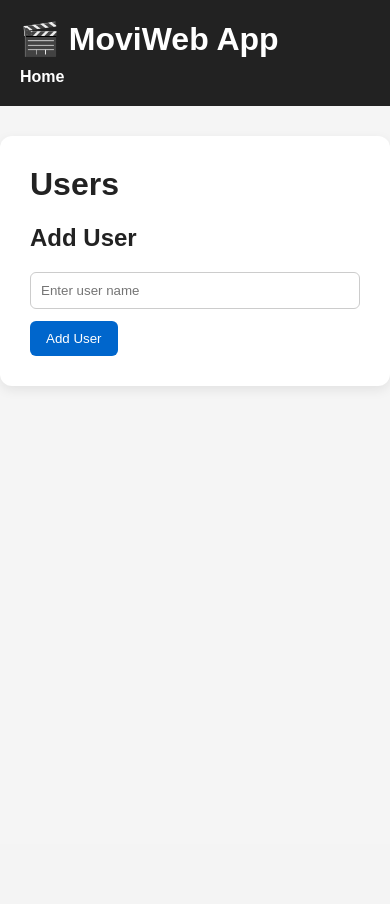
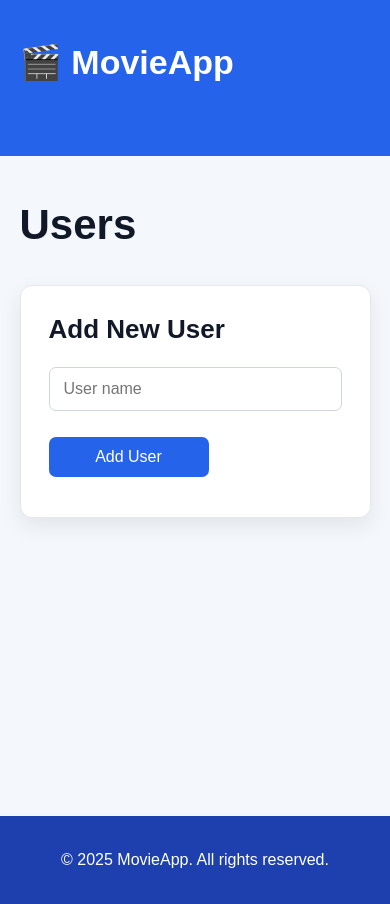
Before and after one commit to markus-niessen/Movie_projekt_flask_plus_sqlalchemy_new, a Flask app: page / in a window 390 px wide. Before the commit the page ends 387 px from the top, so only its background shows below. Run offline with Flask 3, Linux system fonts and the light colour scheme.

Commit message:
Redesign MovieApp interface with improved layout and user experience
- Redesign home page with modern card-based layout
- Improve movies page with responsive movie cards
- Display selected user's name on the movies page
- Add update and delete controls for each movie
- Improve add user and add movie forms
- Refactor templates for cleaner structure
- Enhance styling with responsive CSS
- Improve buttons, spacing and typography
- Add footer and consistent page layout
- Prepare application for deployment on PythonAnywhere

```diff
--- a/app.py
+++ b/app.py
@@ -51,7 +51,14 @@ def user_movies(user_id):
         return redirect(url_for("user_movies", user_id=user_id))
 
     movies = data_manager.get_movies(user_id)
-    return render_template("movies.html", movies=movies, user_id=user_id)
+    user = data_manager.get_user(user_id)
+
+    return render_template(
+        "movies.html",
+        movies=movies,
+        user=user,
+        user_id=user_id
+    )
 
 
 @app.route("/users/<int:user_id>/movies/<int:movie_id>/update", methods=["POST"])
--- a/data_manager.py
+++ b/data_manager.py
@@ -10,6 +10,9 @@ class DataManager:
 
     def get_users(self):
         return User.query.all()
+
+    def get_user(self, user_id):
+        return User.query.get(user_id)
 
     def get_movies(self, user_id):
         return Movie.query.filter_by(user_id=user_id).all()
--- a/static/style.css
+++ b/static/style.css
@@ -1,119 +1,180 @@
-body {
+* {
     margin: 0;
-    font-family: Arial, sans-serif;
-    background-color: #f5f5f5;
-    color: #222;
+    padding: 0;
+    box-sizing: border-box;
 }
 
-header {
-    background-color: #222;
-    color: white;
-    padding: 20px;
+body {
+    font-family: Arial, Helvetica, sans-serif;
+    background: #f4f7fb;
+    color: #111827;
 }
 
-header h1 {
-    margin: 0;
+.header {
+    background: #2563eb;
+    color: white;
+    padding: 42px 0;
 }
 
-header a {
-    color: white;
+.container {
+    max-width: 1100px;
+    width: 90%;
+    margin: 0 auto;
+}
+
+.header h1 {
+    font-size: 34px;
+    font-weight: 700;
+}
+
+main.container {
+    padding: 45px 0;
+    min-height: 620px;
+}
+
+h1 {
+    font-size: 42px;
+    margin-bottom: 32px;
+}
+
+h2 {
+    font-size: 26px;
+    margin-bottom: 22px;
+}
+
+h3 {
+    font-size: 24px;
+    margin: 18px 0 10px;
+}
+
+a {
+    color: #2563eb;
     text-decoration: none;
 }
 
-nav {
-    margin-top: 10px;
+.back-link {
+    display: inline-block;
+    margin-bottom: 22px;
+    font-weight: 600;
 }
 
-nav a {
-    color: white;
-    text-decoration: none;
-    font-weight: bold;
+.user-list {
+    margin-bottom: 36px;
 }
 
-.container {
-    max-width: 900px;
-    margin: 30px auto;
-    background-color: white;
-    padding: 30px;
+.user-card,
+.form-card {
+    background: white;
+    border: 1px solid #e5e7eb;
     border-radius: 12px;
-    box-shadow: 0 4px 12px rgba(0, 0, 0, 0.08);
+    padding: 28px;
+    margin-bottom: 32px;
+    box-shadow: 0 8px 22px rgba(0, 0, 0, 0.08);
 }
 
-h1,
-h2,
-h3 {
-    margin-top: 0;
+.user-card h2 {
+    margin-bottom: 22px;
 }
 
-.user-list,
 .movie-list {
-    list-style: none;
-    padding: 0;
+    display: grid;
+    grid-template-columns: repeat(auto-fit, minmax(300px, 1fr));
+    gap: 30px;
+    margin-bottom: 38px;
 }
 
-.user-entry,
 .movie-card {
-    background-color: #f0f0f0;
-    margin-bottom: 15px;
-    padding: 15px;
-    border-radius: 8px;
+    background: white;
+    border: 1px solid #e5e7eb;
+    border-radius: 12px;
+    padding: 26px;
+    box-shadow: 0 8px 22px rgba(0, 0, 0, 0.08);
 }
 
-.btn {
-    display: inline-block;
-    background-color: #0066cc;
-    color: white;
-    text-decoration: none;
-    padding: 10px 16px;
-    border-radius: 6px;
-    transition: background-color 0.2s;
+.movie-card img {
+    width: 100%;
+    height: 380px;
+    object-fit: contain;
+    background: #eef2f7;
+    border-radius: 10px;
+    margin-bottom: 18px;
 }
 
-.btn:hover {
-    background-color: #004f99;
-}
-
-form {
-    margin-top: 20px;
+.movie-card p {
+    font-size: 16px;
+    margin: 12px 0;
 }
 
 input {
     width: 100%;
-    box-sizing: border-box;
-    padding: 10px;
+    padding: 12px 14px;
+    border: 1px solid #cfd6e0;
+    border-radius: 7px;
+    font-size: 16px;
     margin-bottom: 12px;
-    border: 1px solid #ccc;
-    border-radius: 6px;
 }
 
+.btn,
 button {
-    background-color: #0066cc;
+    background: #2563eb;
     color: white;
     border: none;
-    padding: 10px 16px;
-    border-radius: 6px;
+    border-radius: 7px;
+    padding: 11px 20px;
+    font-size: 16px;
     cursor: pointer;
-    transition: background-color 0.2s;
+    margin-bottom: 12px;
 }
 
+.btn:hover,
 button:hover {
-    background-color: #004f99;
+    background: #1d4ed8;
 }
 
-.back-link {
-    display: inline-block;
-    margin-bottom: 20px;
-    color: #0066cc;
-    text-decoration: none;
+.delete-btn {
+    background: #ef4444;
 }
 
-.back-link:hover {
-    text-decoration: underline;
+.delete-btn:hover {
+    background: #dc2626;
 }
 
-.movie-card img {
-    display: block;
-    margin-top: 10px;
-    max-width: 150px;
-    border-radius: 6px;
+.movie-card button {
+    width: 120px;
 }
+
+.user-form,
+.movie-form {
+    display: grid;
+    grid-template-columns: 1fr 1fr;
+    gap: 14px;
+    align-items: center;
+}
+
+.user-form button,
+.movie-form button {
+    width: 160px;
+}
+
+.footer {
+    background: #1e40af;
+    color: white;
+    text-align: center;
+    padding: 35px 0;
+    margin-top: 40px;
+}
+
+.footer p {
+    margin: 0;
+}
+
+@media (max-width: 1000px) {
+    .movie-list {
+        grid-template-columns: 1fr;
+    }
+
+    .user-form,
+    .movie-form {
+        grid-template-columns: 1fr;
+    }
+}
--- a/templates/base.html
+++ b/templates/base.html
@@ -1,23 +1,16 @@
 <!DOCTYPE html>
-<html lang="de">
+<html lang="en">
 <head>
     <meta charset="UTF-8">
-    <meta name="viewport" content="width=device-width, initial-scale=1.0">
-    <title>MoviWeb App</title>
-
+    <title>MovieApp</title>
     <link rel="stylesheet" href="{{ url_for('static', filename='style.css') }}">
 </head>
-
 <body>
 
-<header>
-    <h1>
-        <a href="{{ url_for('home') }}">🎬 MoviWeb App</a>
-    </h1>
-
-    <nav>
-        <a href="{{ url_for('home') }}">Home</a>
-    </nav>
+<header class="header">
+    <div class="container">
+        <h1>🎬 MovieApp</h1>
+    </div>
 </header>
 
 <main class="container">
@@ -25,5 +18,9 @@
     {% endblock %}
 </main>
 
+<footer class="footer">
+    <p>© 2025 MovieApp. All rights reserved.</p>
+</footer>
+
 </body>
 </html>
--- a/templates/index.html
+++ b/templates/index.html
@@ -4,23 +4,26 @@
 
 <h1>Users</h1>
 
-<ul class="user-list">
+<div class="user-list">
     {% for user in users %}
-    <li class="user-entry">
+    <div class="user-card">
+        <h2>{{ user.name }}</h2>
+
         <a href="{{ url_for('user_movies', user_id=user.id) }}" class="btn">
-            {{ user.name }}
+            View Movies
         </a>
-    </li>
+    </div>
     {% endfor %}
-</ul>
+</div>
 
-<h2>Add User</h2>
+<div class="form-card">
+    <h2>Add New User</h2>
 
     <form action="{{ url_for('add_user') }}" method="post" class="user-form">
         <input
             type="text"
             name="name"
-        placeholder="Enter user name"
+            placeholder="User name"
             required
         >
 
@@ -28,5 +31,6 @@
             Add User
         </button>
     </form>
+</div>
 
 {% endblock %}
```
Also changed, not shown: templates/movies.html (+52 -41 lines). Lines whose indentation alone changed are shown as unchanged.
